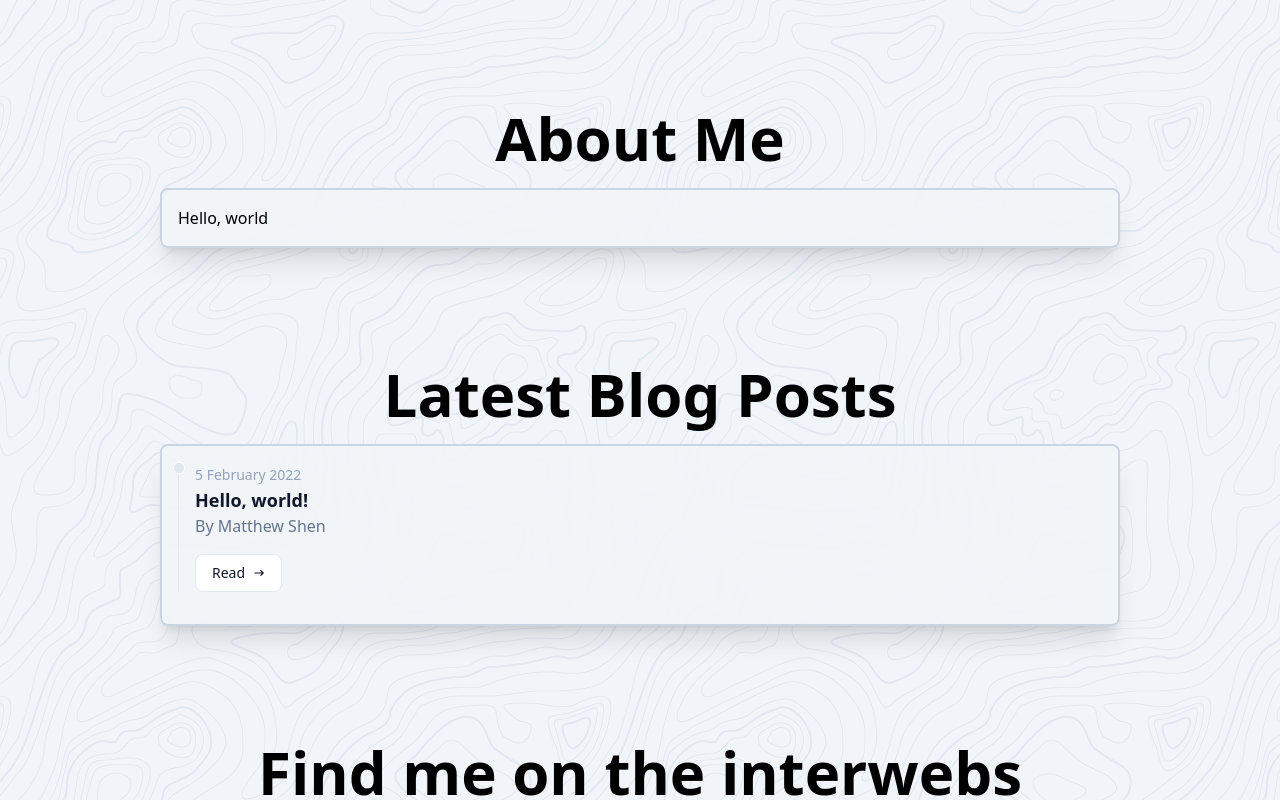
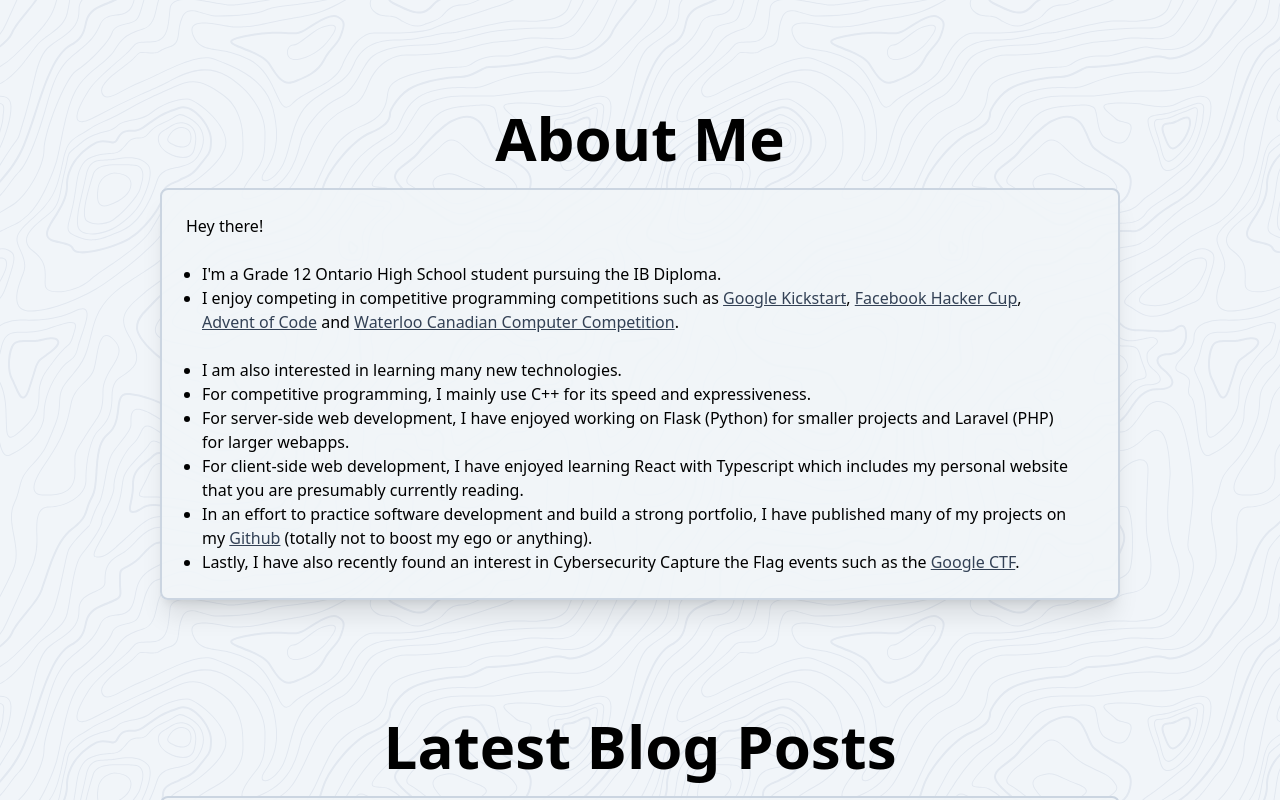
Before and after one commit to flyme2bluemoon/flyme2bluemoon.github.io, a React (Create React App) app: page / in a window 1280 px wide. Shown: the part 712-1512 px from the top of the page. Built offline with nearby package versions, Linux system fonts and the light colour scheme.

Commit message:
update about me

```diff
--- a/src/App.css
+++ b/src/App.css
@@ -21,3 +21,7 @@
 #footer {
   @apply mt-40;
 }
+
+.link {
+  @apply underline text-slate-700 hover:text-slate-900 visited:text-slate-700 dark:text-slate-100 dark:hover:text-slate-300 dark:visited:text-slate-100;
+}
--- a/src/components/About.tsx
+++ b/src/components/About.tsx
@@ -5,8 +5,21 @@
     <div>
       <span id="about" className="block relative -top-10" />
       <h2 className="h2 text-center">About Me</h2>
-      <div className="mx-auto w-3/4 p-4 border-2 rounded-lg border-slate-300 dark:border-slate-600 bg-slate-100/90 dark:bg-slate-900/90 shadow-xl">
-        Hello, world
+      <div className="mx-auto w-3/4 p-6 border-2 rounded-lg border-slate-300 dark:border-slate-600 bg-slate-100/90 dark:bg-slate-900/90 shadow-xl font-medium">
+        Hey there!
+        <br />
+        <br />
+        <ul className="list-disc px-4">
+          <li>I'm a Grade 12 Ontario High School student pursuing the IB Diploma.</li>
+          <li>I enjoy competing in competitive programming competitions such as <a target="_blank" rel="noopener noreferrer" className="link" href="https://g.co/kickstart">Google Kickstart</a>, <a target="_blank" rel="noopener noreferrer" className="link" href="https://fb.com/codingcompetitions/hacker-cup">Facebook Hacker Cup</a>, <a target="_blank" rel="noopener noreferrer" href="https://adventofcode.com" className="link">Advent of Code</a> and <a target="_blank" rel="noopener noreferrer" href="https://cemc.uwaterloo.ca/contests/ccc-cco.html" className="link">Waterloo Canadian Computer Competition</a>.</li>
+          <br />
+          <li>I am also interested in learning many new technologies.</li>
+          <li>For competitive programming, I mainly use C++ for its speed and expressiveness.</li>
+          <li>For server-side web development, I have enjoyed working on Flask (Python) for smaller projects and Laravel (PHP) for larger webapps.</li>
+          <li>For client-side web development, I have enjoyed learning React with Typescript which includes my personal website that you are presumably currently reading.</li>
+          <li>In an effort to practice software development and build a strong portfolio, I have published many of my projects on my <a target="_blank" rel="noopener noreferrer" href="https://github.com/flyme2bluemoon" className="link">Github</a> (totally not to boost my ego or anything).</li>
+          <li>Lastly, I have also recently found an interest in Cybersecurity Capture the Flag events such as the <a target="_blank" rel="noopener noreferrer" href="https://g.co/ctf" className="link">Google CTF</a>.</li>
+        </ul>
       </div>
     </div>
   );
```
